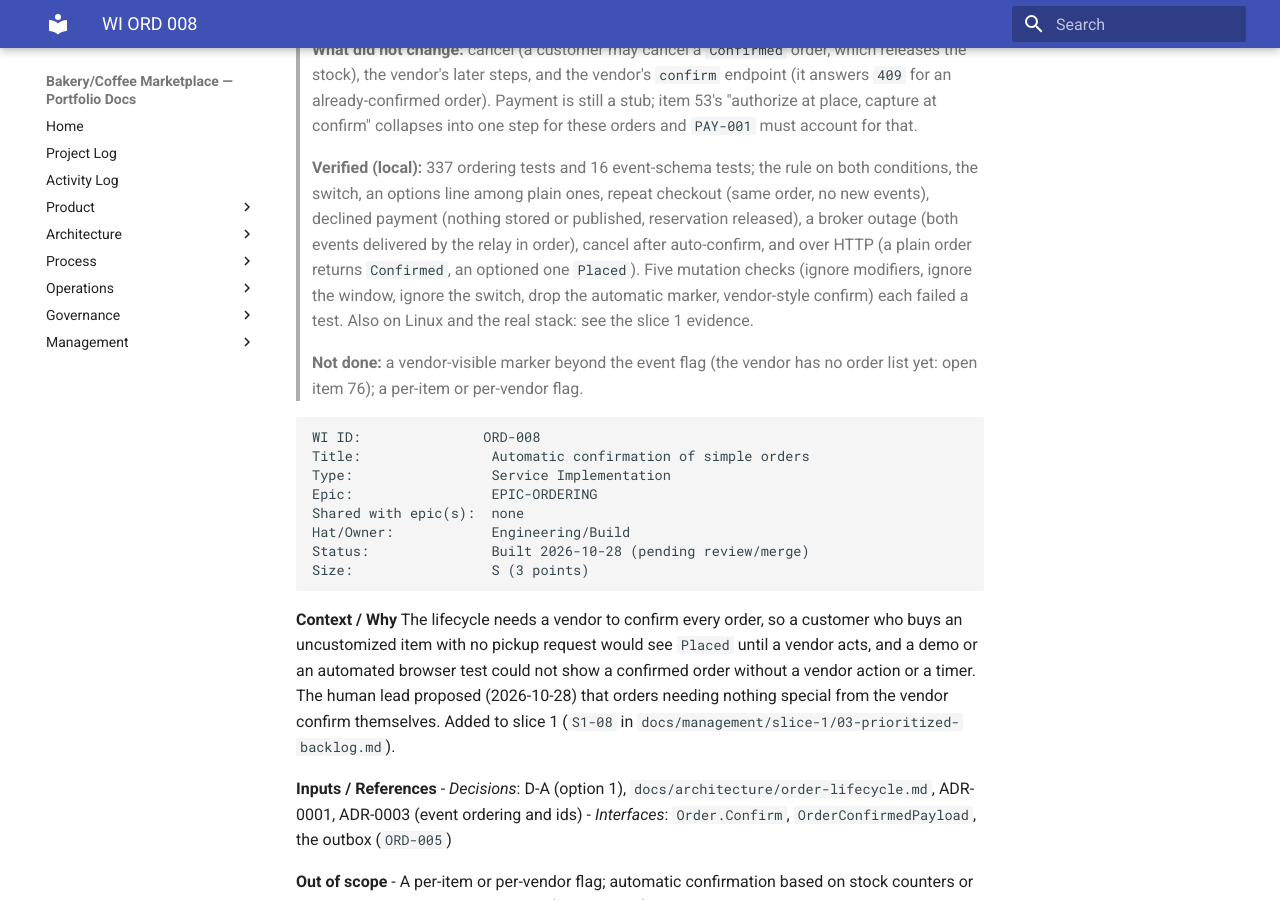
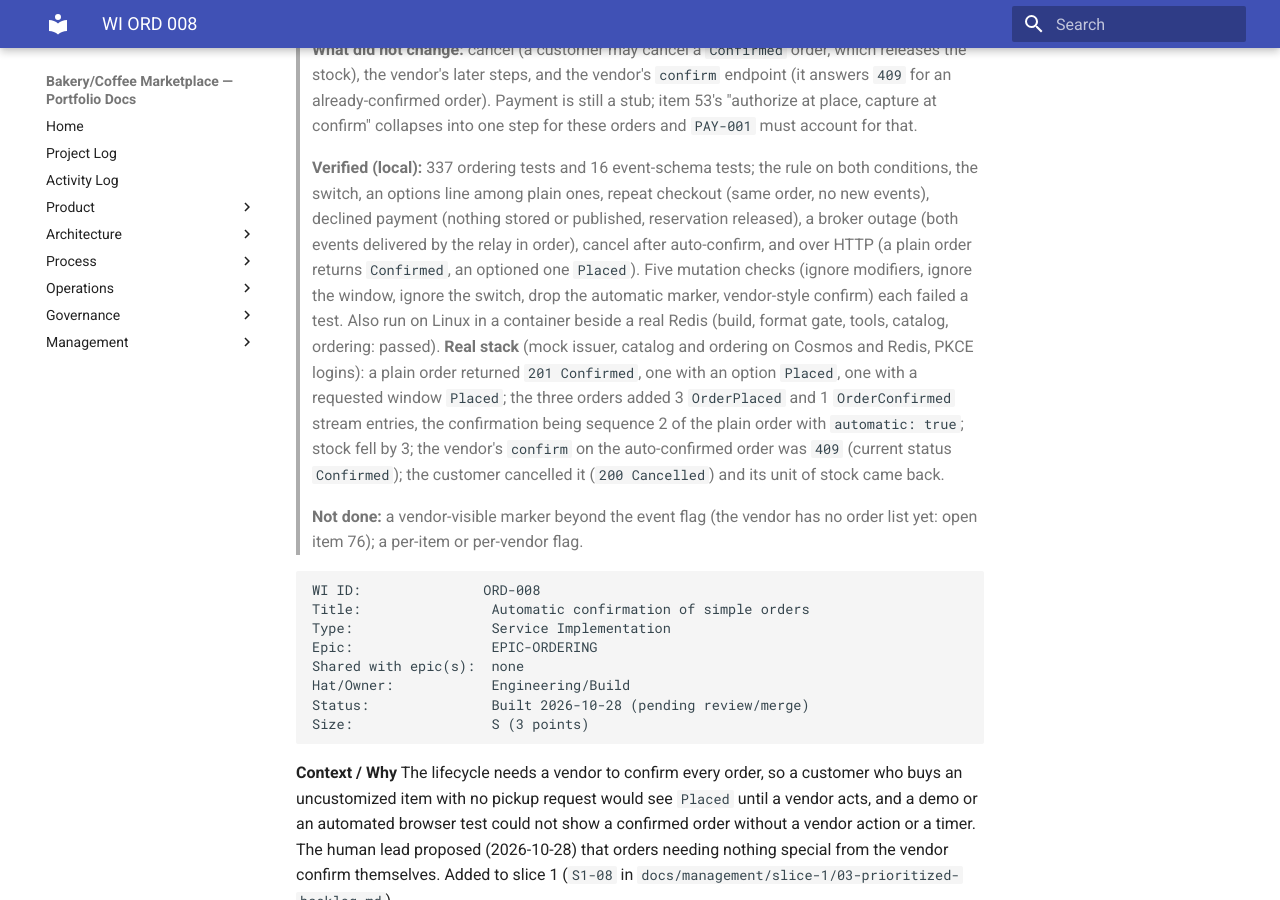
Before and after one commit to benjamin-hedrick/bakery-marketplace, an MkDocs documentation site: the page built from docs/product/backlog/WI-ORD-008.md, in a window 1280 px wide and 900 px high, scrolled down 415 px. Built offline with MkDocs 1.6.1 and Material for MkDocs 9.7.7, drawn with Linux system fonts in a browser that asks for light colours.

Commit message:
WI-ORD-008: record the real-stack and Linux verification
Co-Authored-By: Claude Sonnet 5.5 <noreply@anthropic.com>

```diff
--- a/docs/product/backlog/WI-ORD-008.md
+++ b/docs/product/backlog/WI-ORD-008.md
@@ -2,7 +2,7 @@
 >
 > **What did not change:** cancel (a customer may cancel a `Confirmed` order, which releases the stock), the vendor's later steps, and the vendor's `confirm` endpoint (it answers `409` for an already-confirmed order). Payment is still a stub; item 53's "authorize at place, capture at confirm" collapses into one step for these orders and `PAY-001` must account for that.
 >
-> **Verified (local):** 337 ordering tests and 16 event-schema tests; the rule on both conditions, the switch, an options line among plain ones, repeat checkout (same order, no new events), declined payment (nothing stored or published, reservation released), a broker outage (both events delivered by the relay in order), cancel after auto-confirm, and over HTTP (a plain order returns `Confirmed`, an optioned one `Placed`). Five mutation checks (ignore modifiers, ignore the window, ignore the switch, drop the automatic marker, vendor-style confirm) each failed a test. Also on Linux and the real stack: see the slice 1 evidence.
+> **Verified (local):** 337 ordering tests and 16 event-schema tests; the rule on both conditions, the switch, an options line among plain ones, repeat checkout (same order, no new events), declined payment (nothing stored or published, reservation released), a broker outage (both events delivered by the relay in order), cancel after auto-confirm, and over HTTP (a plain order returns `Confirmed`, an optioned one `Placed`). Five mutation checks (ignore modifiers, ignore the window, ignore the switch, drop the automatic marker, vendor-style confirm) each failed a test. Also run on Linux in a container beside a real Redis (build, format gate, tools, catalog, ordering: passed). **Real stack** (mock issuer, catalog and ordering on Cosmos and Redis, PKCE logins): a plain order returned `201 Confirmed`, one with an option `Placed`, one with a requested window `Placed`; the three orders added 3 `OrderPlaced` and 1 `OrderConfirmed` stream entries, the confirmation being sequence 2 of the plain order with `automatic: true`; stock fell by 3; the vendor's `confirm` on the auto-confirmed order was `409` (current status `Confirmed`); the customer cancelled it (`200 Cancelled`) and its unit of stock came back.
 >
 > **Not done:** a vendor-visible marker beyond the event flag (the vendor has no order list yet: open item 76); a per-item or per-vendor flag.
 
```
